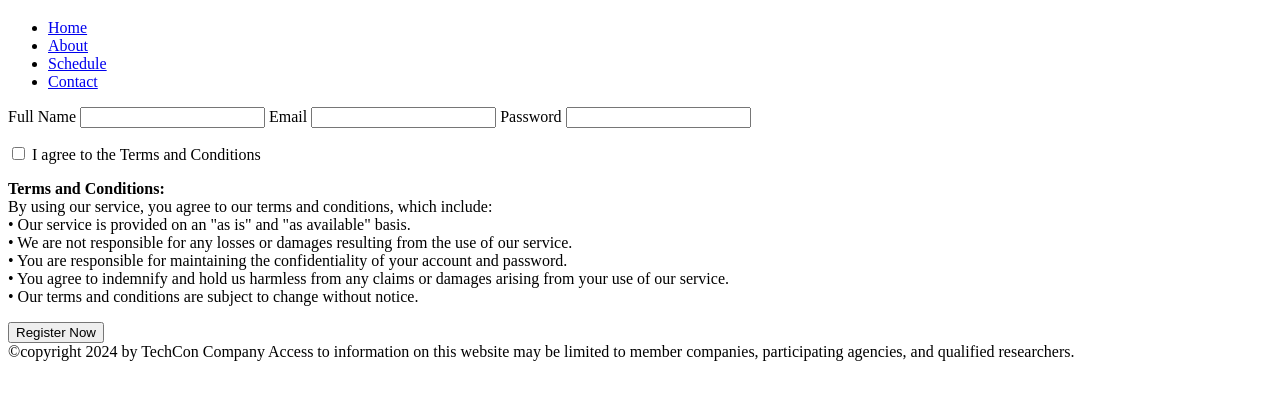
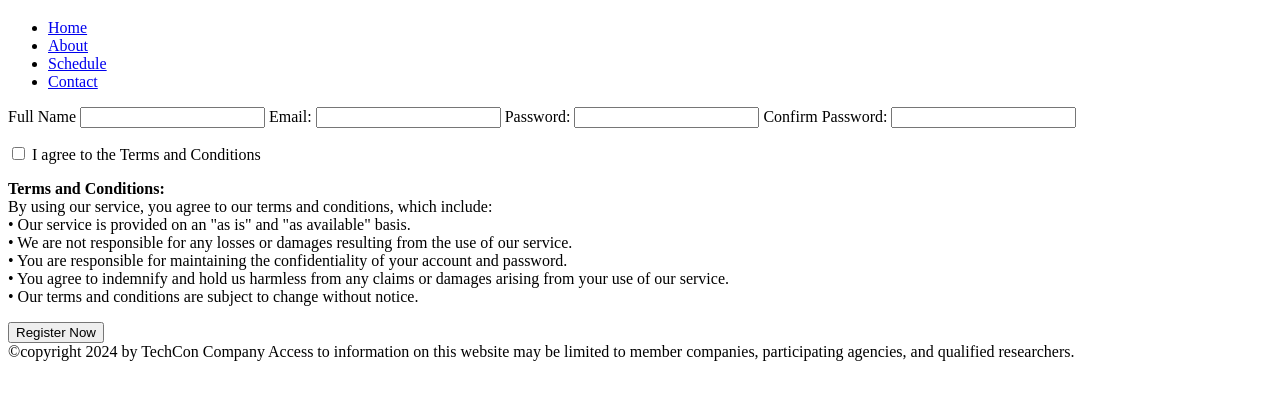
Before and after one commit to Brhyancodes/TechCon_HTML, a plain HTML site: page techcon_website/register.html in a window 1280 px wide. Shown: the part 61-460 px from the top of the page. Drawn offline with Linux system fonts and the light colour scheme.

Commit message:
modified main content page

```diff
--- a/techcon_website/register.html
+++ b/techcon_website/register.html
@@ -21,10 +21,14 @@
         <form>
        <label for="Full Name">Full Name</label>
        <input type="text" id="Full Name" name="Full Name">
-       <label for="email">Email</label>
-       <input type="text" id="email" name="email">
-       <label for="password">Password</label>
-       <input type="text" id="password" name="password">
+       <label for="email">Email:</label>
+<input type="email" id="email" name="email" required>
+
+<label for="password">Password:</label>
+<input type="password" id="password" name="password" required>
+
+<label for="confirm-password">Confirm Password:</label>
+<input type="password" id="confirm-password" name="confirm-password" required>
        <p>
         <input type="checkbox" id="terms-and-conditions" required>
         <label for="terms-and-conditions">I agree to the Terms and Conditions</label>
```
